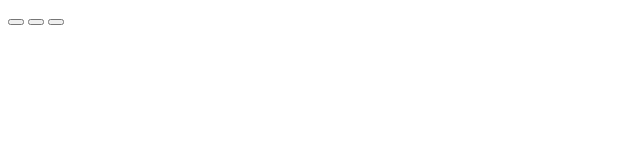
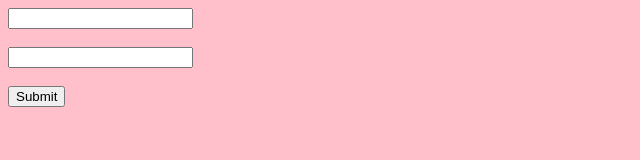
Before and after one commit to mdaf123/HackathonLight1, a plain HTML site: page Index.html in a window 1280 px wide. Shown: the whole page, without its empty margins (0-640 px from the left). Drawn offline with Linux system fonts and the light colour scheme.

Commit message:
Update Index.html

```diff
--- a/Index.html
+++ b/Index.html
@@ -1,7 +1,11 @@
 <html>
+  <head>
+    <link rel="stylesheet" href="Style.css" />
+  </head>
   <body>
-    <button> </button>
-    <button> </button>
-    <button> </button>
+    <title>Login</title>
+    <input id = "user"><br><br>
+    <input id = "pass"><br><br>
+    <button>Submit</button>
   </body>
 </html>
```
